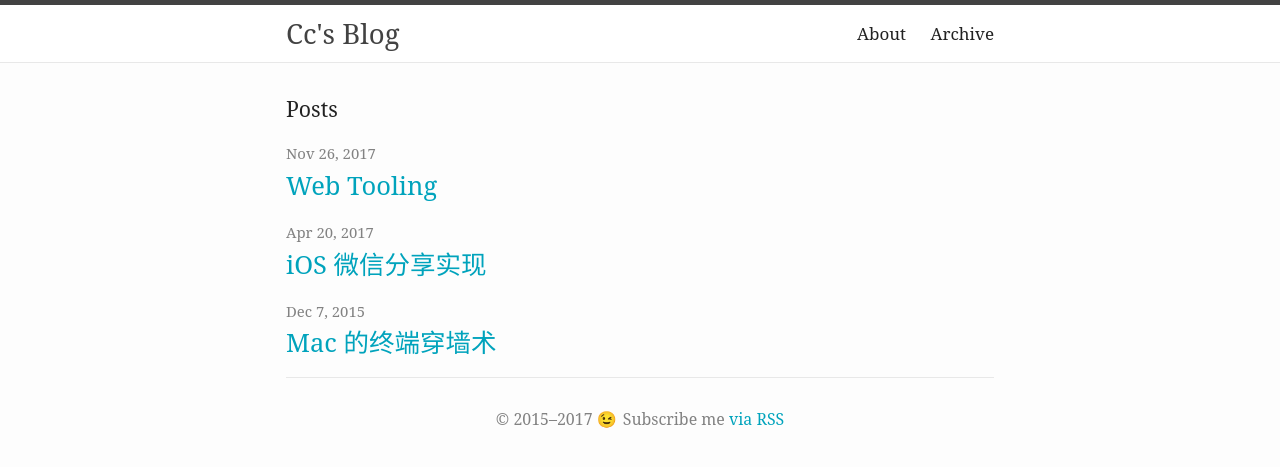
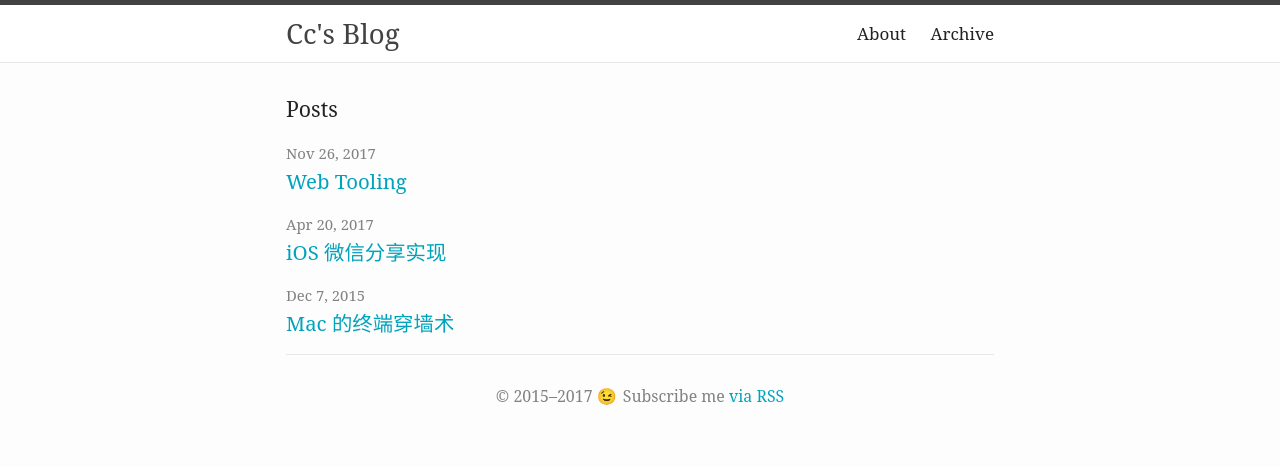
Before and after one commit to zchan0/zchan0.github.io, a Jekyll site: the page built from index.md, in a window 1280 px wide. Shown: the top 467 px of the page. Built offline with Jekyll 4.4.1, drawn with Linux system fonts in a browser that asks for light colours.

Commit message:
minor adjustments home

```diff
--- a/_layouts/home.html
+++ b/_layouts/home.html
@@ -13,10 +13,7 @@ layout: default
       <li>
         {% assign date_format = site.minima.date_format | default: "%b %-d, %Y" %}
         <span class="post-meta">{{ post.date | date: date_format }}</span>
-
-        <h2>
-          <a class="post-link" href="{{ post.url | relative_url }}">{{ post.title | escape }}</a>
-        </h2>
+        <a class="post-link" href="{{ post.url | relative_url }}">{{ post.title | escape }}</a>
       </li>
     {% endfor %}
   </ul>
--- a/_sass/minima/_layout.scss
+++ b/_sass/minima/_layout.scss
@@ -148,7 +148,7 @@
 
 .post-link {
   display: block;
-  @include relative-font-size(1.5);
+  @include relative-font-size(1.2);
 }
 
 .post-header {
```
